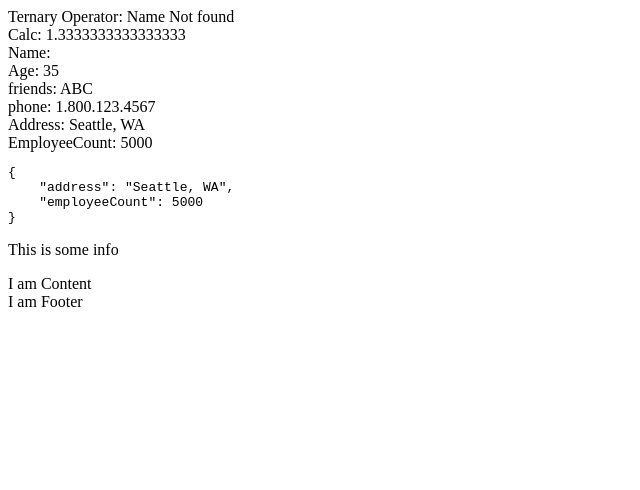
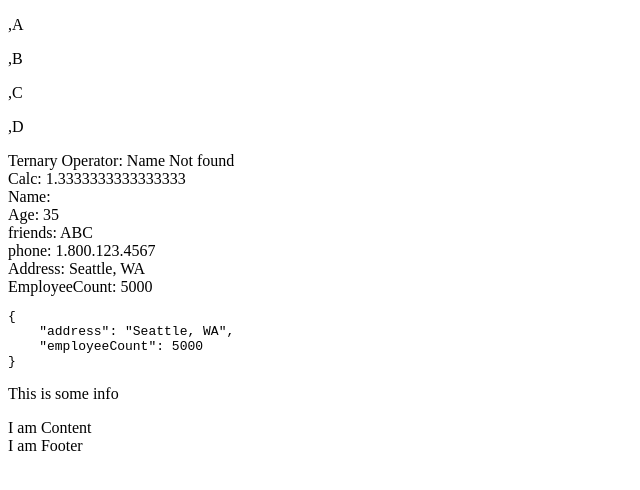
Before and after one commit to azizali/react-starbucks, a React (Create React App) app: page / in a window 1280 px wide. Shown: the top 490 px of the page, without its empty margins (0-640 px from the left). Built offline with nearby package versions, Linux system fonts and the light colour scheme.

Commit message:
Map and printing list of items with Key prop

```diff
--- a/src/App.jsx
+++ b/src/App.jsx
@@ -2,11 +2,19 @@ import React from 'react';
 import Header from './Header';
 import Content from './Content';
 import Footer from './Footer';
+import List from './List';
+
+// function Whatever () {
+//   return (
+//     <div>Hello</div>
+//   )
+// }
 
 export default function App(){
   // React Fragment
   return (
     <React.Fragment>
+      <List />
       <Header
         // name="Starbucks"
         age={35}
--- a/src/Header.jsx
+++ b/src/Header.jsx
@@ -14,6 +14,7 @@ import React from 'react';
 // // Object Destructuring
 // const { name, age, phone } = obj
 
+// export default function Header(props){
 export default function Header({ name, callMe, age, friends, info }){
   // Do not do this
   // age = 36;
--- /dev/null
+++ b/src/Item.jsx
@@ -0,0 +1,8 @@
+import React from 'react'
+
+// key are reserved prop in react, not accessible by React developers. DO NOT reference them like such below:
+export default function Item ({content , key}){
+  return (
+  <p>{key},{content}</p>
+  )
+}
--- /dev/null
+++ b/src/List.jsx
@@ -0,0 +1,30 @@
+import React from 'react'
+import Item from './Item';
+
+const items = [
+  { name: "A" },
+  { name: "B" },
+  { name: "C" },
+  { name: "D" },
+]
+
+// const items = [
+//   <div>A</div>
+//   <div>B</div>
+//   <div>C</div>
+//   <div>D</div>
+// ]
+
+export default function List (){
+  return (
+    <div>
+      {items.map((item)=>{
+        return <Item
+          id={item.name}
+          key={item.name}
+          content={item.name}
+        />
+      })}
+    </div>
+  )
+}
```
